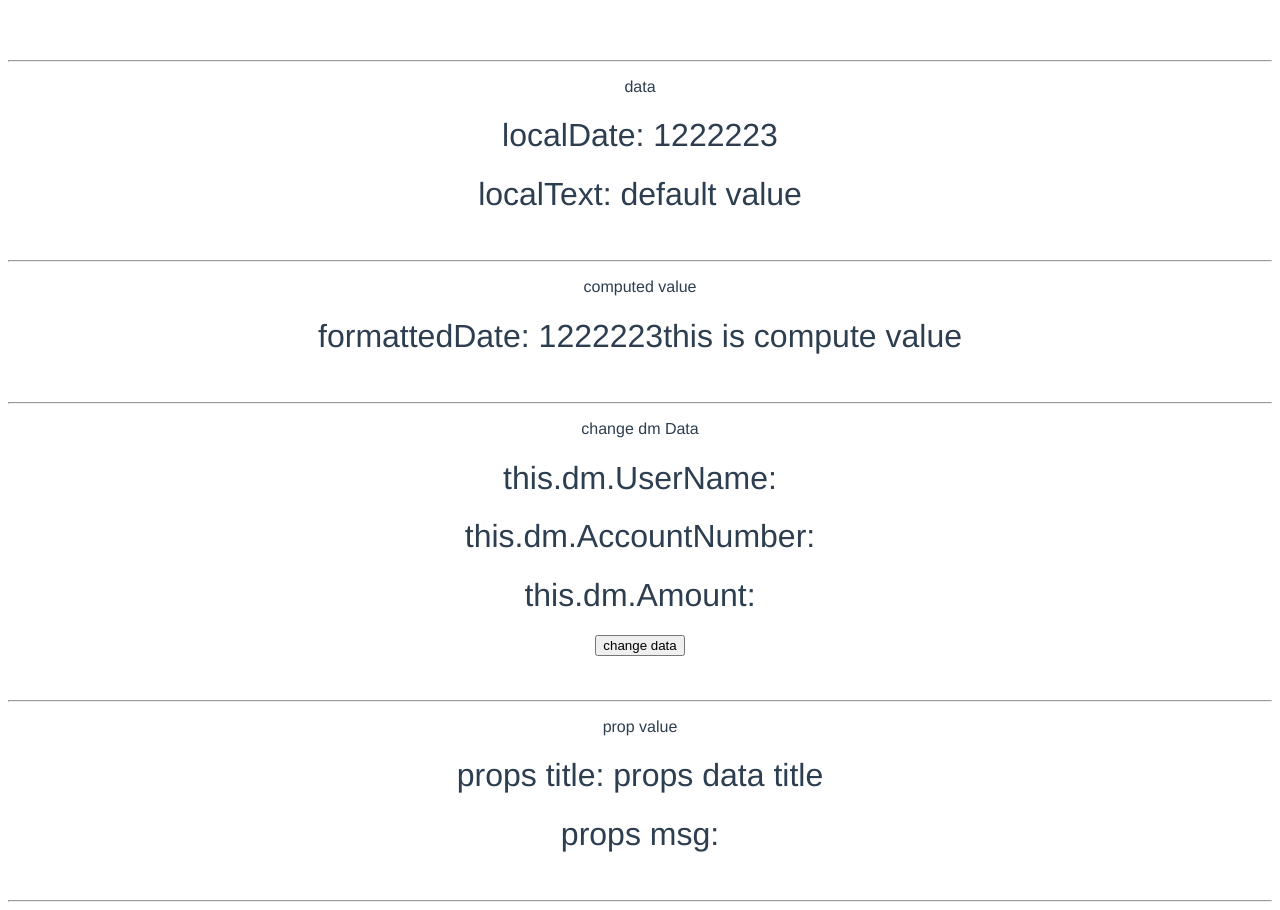
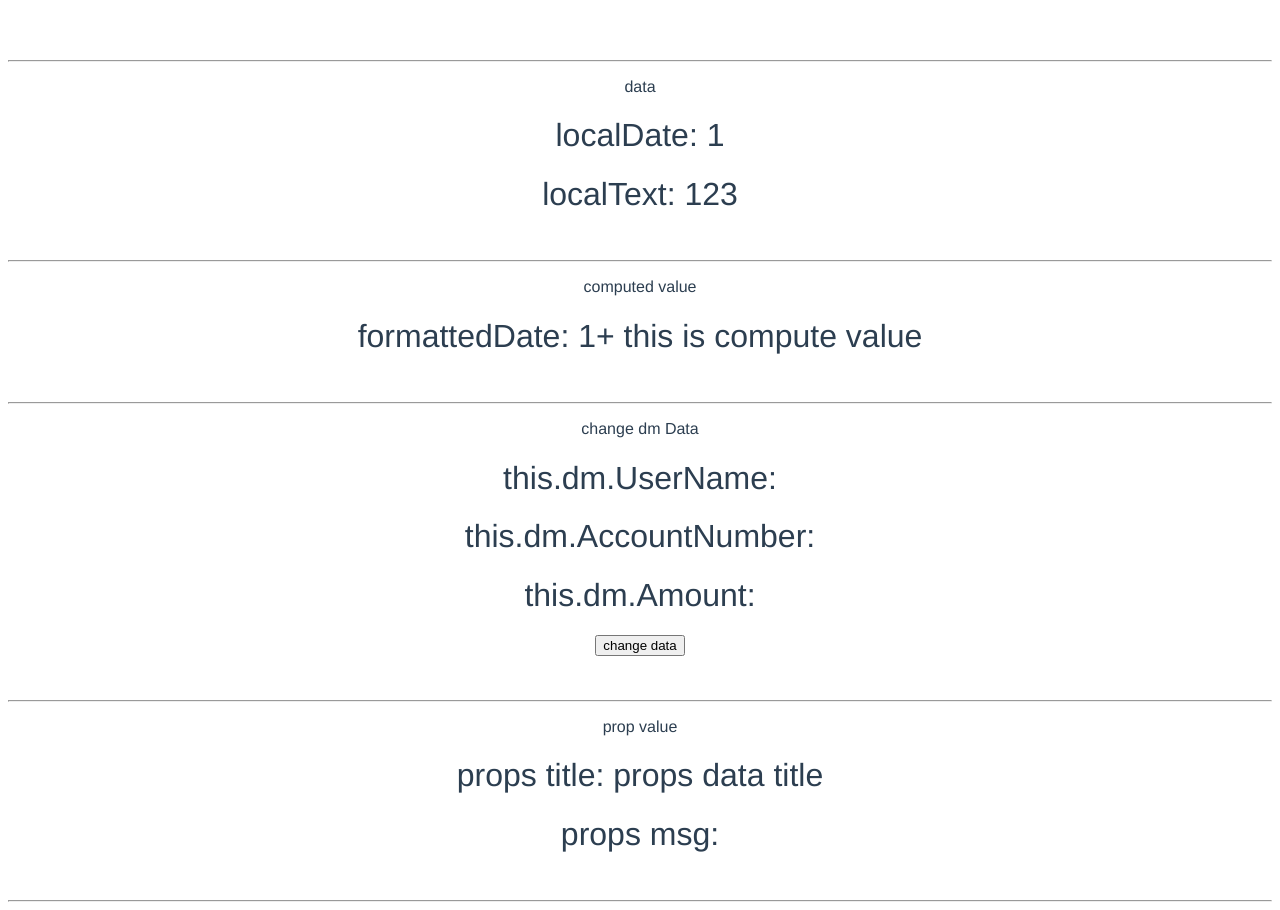
Before and after one commit to XieYuanCode/-vue-class-componts-test, a Vue app: page / in a window 1280 px wide. Built offline with nearby package versions, Linux system fonts and the light colour scheme.

Commit message:
change decorator"@Data" implementation model

```diff
--- a/src/components/Hello.vue.ts
+++ b/src/components/Hello.vue.ts
@@ -4,15 +4,6 @@ import BasicPage from '../core/basic-page'
 import HelloDataModel from './Hello.vue.dm'
 import IUserService from '../services/i-user-service'
 
-interface dataRules {
-  localDate: number
-  localText: string
-}
-
-let data: dataRules = {
-  localDate: 1222223,
-  localText: "default value"
-}
 @Component({ name: 'hello' })
 export default class Hello extends BasicPage<HelloDataModel> {
 
@@ -24,9 +15,9 @@ export default class Hello extends BasicPage<HelloDataModel> {
 
   // data: 必须有初始值才能生成代理对象，而且不能是undefined，未定义的话vue无法检测到
 
-  @Data(data) null
-  // @Data({ default: 'default localDate' }) localDate: number
-  // @Data({ default: 'default localText' }) localText: string
+  // @Data(data) null
+  @Data() localDate: number = 1
+  @Data() localText: string = "123"
 
   // ctor: 必须在构造函数中初始化dm，否则vue无法生成代理对象
   constructor() {
@@ -37,7 +28,7 @@ export default class Hello extends BasicPage<HelloDataModel> {
   // computed data
   get formattedDate() {
     // return this.localDate
-    return this["localDate"] + "this is compute value"
+    return this["localDate"] + "+ this is compute value"
   }
 
   get formattedText() {
--- a/src/utils/decorator.js
+++ b/src/utils/decorator.js
@@ -12,9 +12,11 @@ export function Data(key) {
         console.log("key: ", key);
         console.log("componentOptions: ", componentOptions);
         console.log("K: ", K);
-        componentOptions.data = function () {
-            return key;
-        };
+        if (key) {
+            componentOptions.data = function () {
+                return key;
+            };
+        }
     });
 }
 export { Component, Vue };
--- a/src/utils/decorator.ts
+++ b/src/utils/decorator.ts
@@ -17,8 +17,10 @@ export function Data(key?: object): PropertyDecorator {
     console.log("key: ", key)
     console.log("componentOptions: ", componentOptions)
     console.log("K: ", K)
-    componentOptions.data = function () {
-      return key
+    if (key) {
+      componentOptions.data = function () {
+        return key
+      }
     }
   })
 }
```
